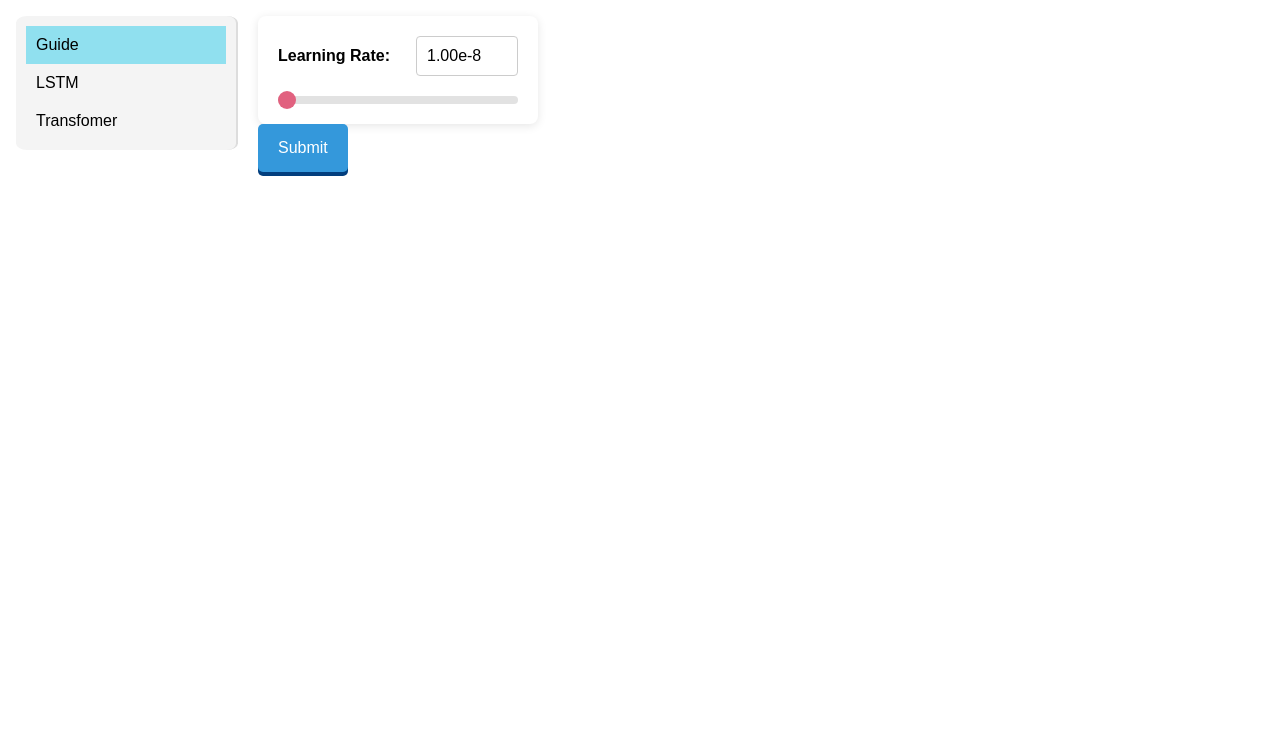
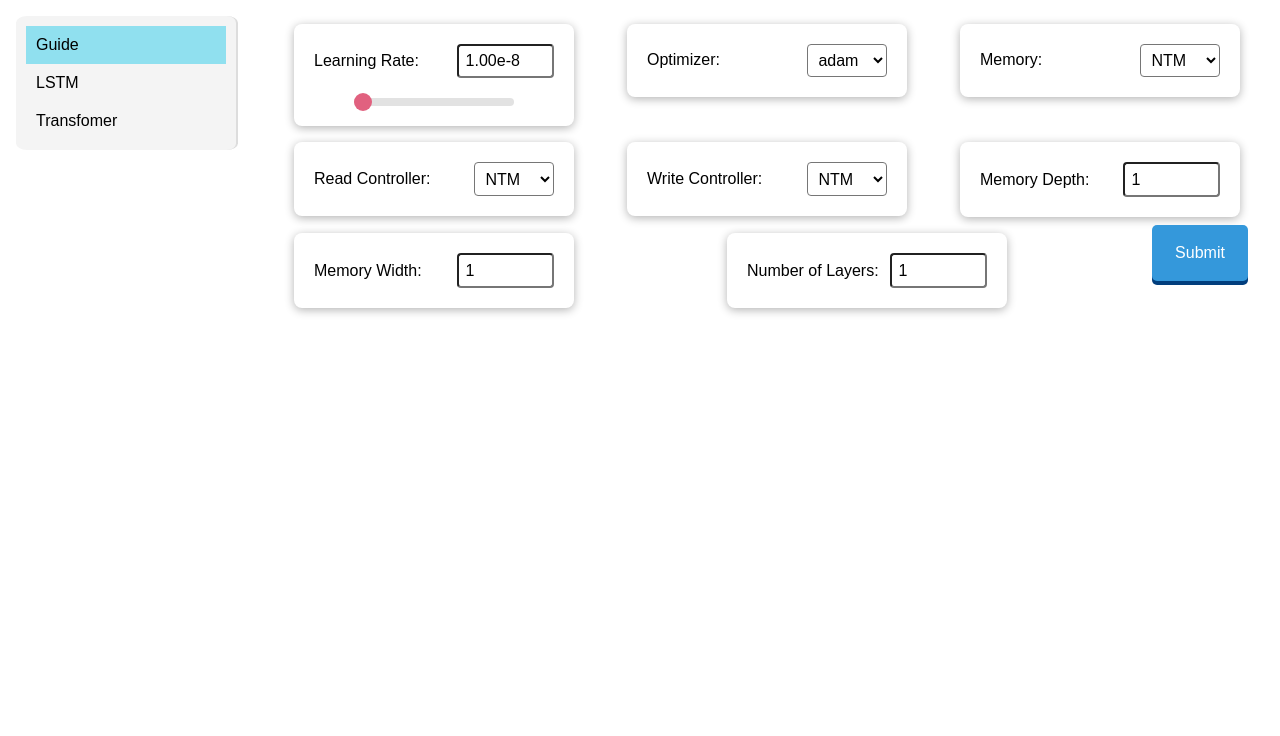
Before and after one commit to leonlenk/JAX-NTM, a Flask app: page /models in a window 1280 px wide. Shown: the part 64-800 px from the top of the page. Run offline with Flask 3, Linux system fonts and the light colour scheme.

Commit message:
build lstm config based on gui

```diff
--- a/GUI/app.py
+++ b/GUI/app.py
@@ -1,6 +1,9 @@
 # run with: flask --app GUI.app run --debug
 
 from flask import Flask, render_template, request
+
+from GUI import config_options
+from Training.Backbones.NTM_graves2014 import LSTMConfig, LSTMModel
 
 app = Flask(__name__)
 
@@ -12,13 +15,40 @@ def index():
 
 @app.route("/models")
 def configure_models():
-    return render_template("pages/models.html")
+    optimizers_options = config_options.OPTIMIZERS.keys()
+    memory_options = config_options.MEMORY_MODELS.keys()
+    read_controller_options = config_options.READ_CONTROLLERS.keys()
+    write_controller_options = config_options.WRITE_CONTROLLERS.keys()
+
+    return render_template(
+        "pages/models.html",
+        optimizers_options=optimizers_options,
+        memory_options=memory_options,
+        read_controller_options=read_controller_options,
+        write_controller_options=write_controller_options,
+    )
 
 
-@app.route("/submit", methods=["POST"])
-def submit():
-    data = request.form["learning_rate"]
-    return f"Result: {float(data)}"
+@app.route("/submit/lstm", methods=["POST"])
+def submit_lstm():
+    lstm_config = LSTMConfig(
+        learning_rate=float(request.form["learning_rate"]),
+        optimizer=config_options.OPTIMIZERS[request.form["optimizer"]],
+        memory_M=int(request.form["memory_m"]),
+        memory_N=int(request.form["memory_n"]),
+        memory_class=config_options.MEMORY_MODELS[request.form["memory_model"]],
+        backbone_class=LSTMModel,
+        read_head_class=config_options.READ_CONTROLLERS[
+            request.form["read_controller"]
+        ],
+        write_head_class=config_options.WRITE_CONTROLLERS[
+            request.form["write_controller"]
+        ],
+        num_layers=int(request.form["layers"]),
+        input_features=1,
+    )
+
+    return f"Result: {lstm_config}"
 
 
 if __name__ == "__main__":
--- /dev/null
+++ b/GUI/static/components/selector.css
@@ -0,0 +1,43 @@
+@import url("../globals.css");
+
+.selectorContainer {
+    display: flex;
+    flex-wrap: wrap;
+    align-content: space-between;
+    justify-content: space-between;
+    flex-direction: row;
+    width: 100%;
+    height: 100%;
+}
+
+.selectorContainer .container {
+    background: #fff;
+    padding: 20px;
+    margin: .5rem;
+    border-radius: 8px;
+    box-shadow: 0 2px 10px rgba(0, 0, 0, 0.3);
+    width: 15rem;
+    height: fit-content;
+    display: flex;
+    flex-direction: row;
+    align-items: center;
+    justify-content: space-between;
+}
+
+.selectorContainer label {
+    font-size: 1rem;
+}
+
+.selectorContainer input, select {
+    font-size: 1rem;
+    border-radius: 4px;
+    background-color: white;
+    width: 5rem;
+    padding: .4rem;
+    transition: outline .1s;
+}
+
+.selectorContainer select:focus,
+.selectorContainer input:focus {
+  outline: solid var(--primary-higlight);
+}
--- a/GUI/static/inputs/learning_rate.css
+++ b/GUI/static/inputs/learning_rate.css
@@ -1,51 +1,47 @@
 @import url('../globals.css');
 
-.container {
+.lrContainer {
     background: #fff;
     padding: 20px;
     border-radius: 8px;
-    box-shadow: 0 2px 10px rgba(0, 0, 0, 0.1);
+    box-shadow: 0 2px 10px rgba(0, 0, 0, 0.3);
     width: 15rem;
     height: fit-content;
     display: flex;
     flex-direction: column;
     align-items: stretch;
-}
-
-label {
-    font-weight: bold;
-    display: block;
-    margin-right: auto;
+    margin: .5rem;
 }
 
 .input-group {
     display: flex;
     align-items: center;
     margin-bottom: 20px;
+    justify-content: space-between;
 }
 
-.numberInput {
-    padding: 10px;
-    border: 1px solid #ccc;
-    border-radius: 4px;
-    font-size: 16px;
-    width: 5rem;
-}
-.multiStageSlider {
+input.multiStageSlider {
+    padding: 0;
     appearance: none;
-    width: 100%;
+    width: 10rem;
     height: 8px;
     border-radius: 5px;
-    background: #ddd;
+    background-color: #ddd;
     outline: none;
     opacity: 0.85;
     transition: opacity .2s;
     margin: auto;
 }
-.multiStageSlider:hover {
+
+input.multiStageSlider:hover {
     opacity: 1;
 }
-.multiStageSlider::-webkit-slider-thumb {
+
+input.multiStageSlider:focus {
+    outline: none;
+}
+
+input.multiStageSlider::-webkit-slider-thumb {
     -webkit-appearance: none;
     appearance: none;
     width: 18px;
@@ -56,11 +52,11 @@ label {
     transition: background .3s ease;
 }
 
-.multiStageSlider::-webkit-slider-thumb:hover {
+input.multiStageSlider::-webkit-slider-thumb:hover {
     background: var(--dark-accent);
 }
 
-.multiStageSlider::-moz-range-thumb {
+input.multiStageSlider::-moz-range-thumb {
     width: 18px;
     height: 18px;
     border-radius: 50%;
@@ -69,6 +65,6 @@ label {
     transition: background .3s ease;
 }
 
-.multiStageSlider::-moz-range-thumb:hover {
+input.multiStageSlider::-moz-range-thumb:hover {
     background: var(--dark-accent);
 }
--- a/GUI/static/inputs/submit_button.css
+++ b/GUI/static/inputs/submit_button.css
@@ -1,6 +1,8 @@
 @import url("../globals.css");
 
 .submit-btn {
+    height: 3.5rem;
+    width: 6rem;
     background-color: var(--primary-color);
     color: white;
     padding: 15px 20px;
--- a/GUI/static/pages/models.css
+++ b/GUI/static/pages/models.css
@@ -2,6 +2,7 @@
 
 .page-container {
     width: 100%;
+    height: 100%;
     padding: 1rem;
     display: flex;
     position: fixed;
@@ -33,7 +34,7 @@
 
 .content {
     flex: 1;
-    padding: 0px 20px;
+    padding: 0 3rem;
 }
 
 .content > div {
--- a/GUI/templates/components/lstm_selector.html
+++ b/GUI/templates/components/lstm_selector.html
@@ -1,4 +1,53 @@
-<form  action="{{ url_for('submit') }}" method="post">
-{% include "inputs/learning_rate.html" %}
-{% include "inputs/submit_button.html" %}
-</form>
+<head>
+    <link rel="stylesheet" href="{{ url_for('static', filename='components/selector.css') }}">
+</head>
+<body>
+    <div>
+        <form  class="selectorContainer" action="{{ url_for('submit_lstm') }}" method="post">
+        <!-- learning rate slide bar -->
+        {% include "inputs/learning_rate.html" %}
+
+        <!-- optimizer selector -->
+        {% set items = optimizers_options %}
+        {% set display_text="Optimizer:" %}
+        {% set select_name="optimizer" %}
+        {% include "inputs/drop_down.html" %}
+
+        <!-- memory selector -->
+        {% set items = memory_options %}
+        {% set display_text="Memory:" %}
+        {% set select_name="memory_model" %}
+        {% include "inputs/drop_down.html" %}
+
+        <!-- read controller selector -->
+        {% set items = read_controller_options %}
+        {% set display_text="Read Controller:" %}
+        {% set select_name="read_controller" %}
+        {% include "inputs/drop_down.html" %}
+
+        <!-- write controller selector -->
+        {% set items = write_controller_options %}
+        {% set display_text="Write Controller:" %}
+        {% set select_name="write_controller" %}
+        {% include "inputs/drop_down.html" %}
+
+        <!-- memory depth selector -->
+        {% set display_text="Memory Depth:" %}
+        {% set select_name="memory_m" %}
+        {% include "inputs/integer_entry.html" %}
+
+        <!-- memory width selector -->
+        {% set display_text="Memory Width:" %}
+        {% set select_name="memory_n" %}
+        {% include "inputs/integer_entry.html" %}
+
+        <!-- numbrt of layers selector-->
+        {% set display_text="Number of Layers:" %}
+        {% set select_name="layers" %}
+        {% include "inputs/integer_entry.html" %}
+
+        <!-- submission button -->
+        {% include "inputs/submit_button.html" %}
+        </form>
+    </div>
+</body>
--- /dev/null
+++ b/GUI/templates/inputs/drop_down.html
@@ -0,0 +1,18 @@
+<!DOCTYPE html>
+<html lang="en">
+<head>
+    <meta charset="UTF-8">
+    <link rel="stylesheet" href="{{ url_for('static', filename='inputs/drop_down.css') }}">
+</head>
+<body>
+
+    <div class="container">
+        <label for="items">{{ display_text }}</label>
+        <select name="{{ select_name }}" id="items">
+            {% for item in items %}
+            <option value="{{ item }}">{{ item }}</option>
+            {% endfor %}
+        </select>
+    </div>
+</body>
+</html>
--- /dev/null
+++ b/GUI/templates/inputs/integer_entry.html
@@ -0,0 +1,12 @@
+<!DOCTYPE html>
+<html lang="en">
+<head>
+    <link rel="stylesheet" href="{{ url_for('static', filename='inputs/integer_entry.css') }}">
+</head>
+<body>
+    <div class="container">
+        <label for="quantity">{{ display_text }}</label>
+        <input  type="number" id="quantity" name="{{ select_name }}"" min="1" max="100000" step="1" value="1">
+    </div>
+</body>
+</html>
--- a/GUI/templates/inputs/learning_rate.html
+++ b/GUI/templates/inputs/learning_rate.html
@@ -8,10 +8,10 @@
 </head>
 <body>
 
-<div class="container">
+<div class="lrContainer">
     <div class="input-group">
         <label for="numberInput">Learning Rate: </label>
-        <input type="number" id="numberInput" class="numberInput" name="learning_rate" step="any" value="0" min="0">
+        <input type="number" id="numberInput" name="learning_rate" step="any" value="0" min="0">
     </div>
     <input type="range" id="multiStageSlider" class="multiStageSlider" name="learning_rate" min="1" max="701" step="1" value="0">
 </div>
```
Also changed, not shown: GUI/config_options.py (added, +15 -0 lines).
